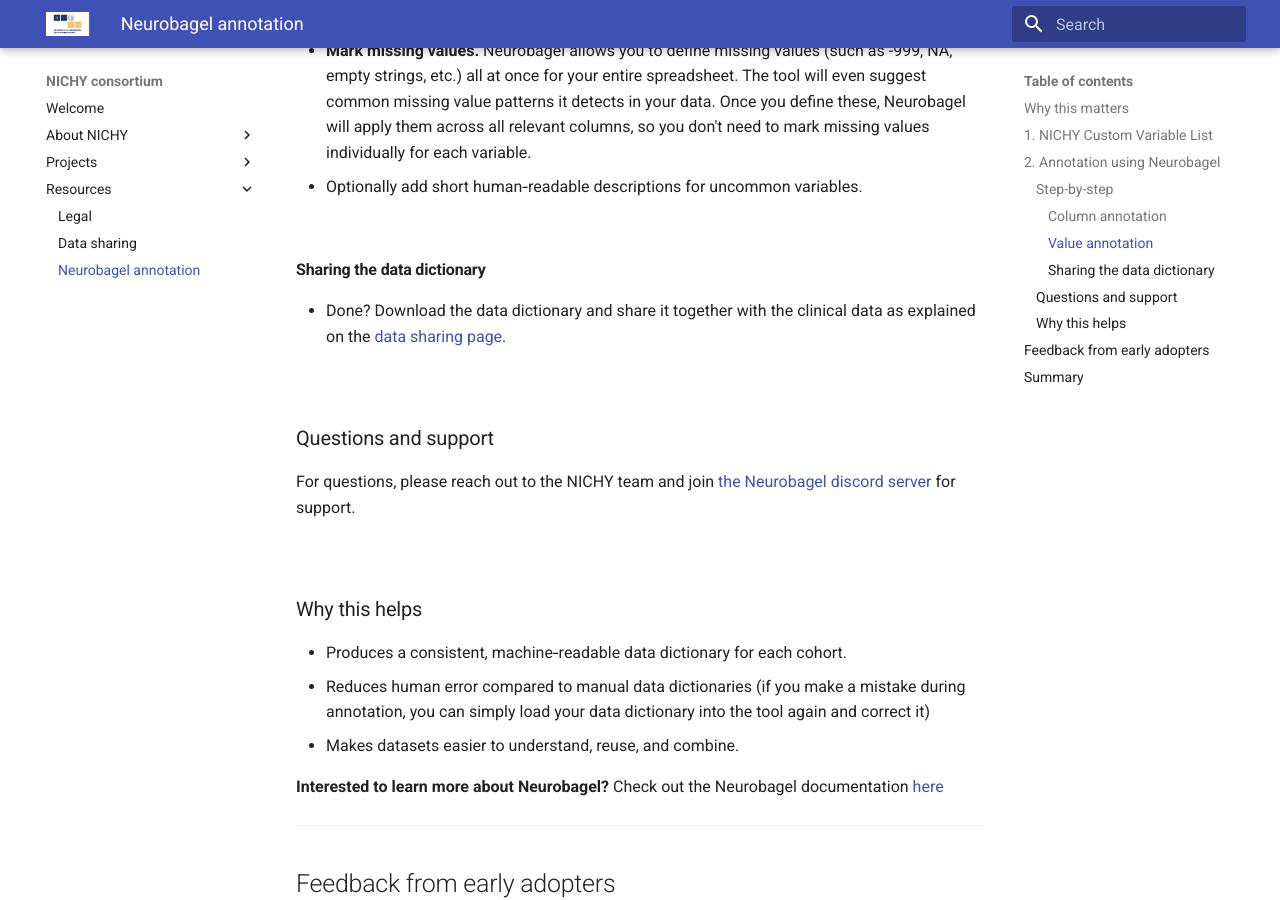
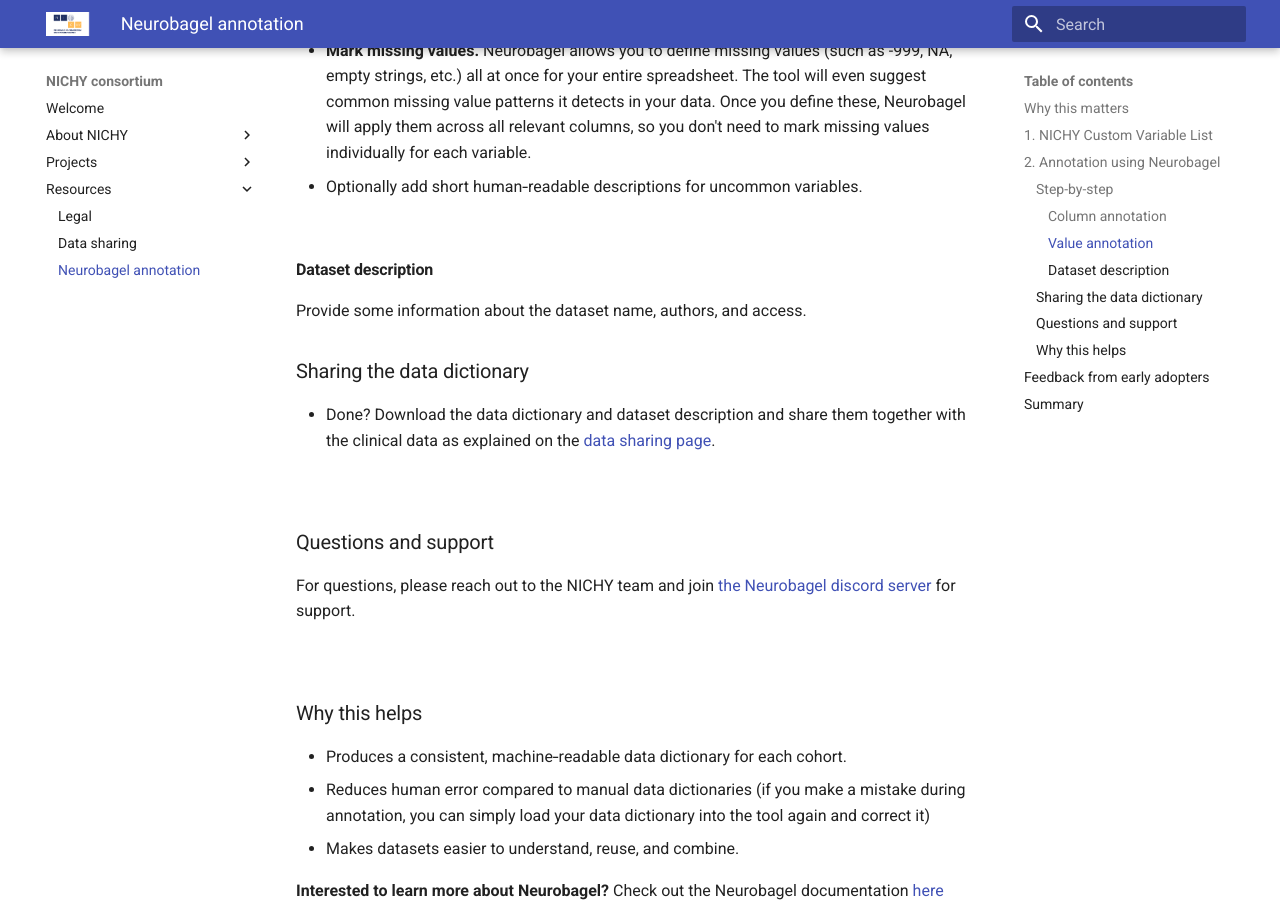
Before and after one commit to nichy-consortium/nichy, an MkDocs documentation site: the page built from docs/resources/how_to_guides/Neurobagel_data_annotation.md, in a window 1280 px wide and 900 px high, scrolled down 2438 px. Built offline with MkDocs 1.6.1 and Material for MkDocs 9.7.7, drawn with Linux system fonts in a browser that asks for light colours.

Commit message:
Update Neurobagel_data_annotation.md

```diff
--- a/docs/resources/how_to_guides/Neurobagel_data_annotation.md
+++ b/docs/resources/how_to_guides/Neurobagel_data_annotation.md
@@ -61,9 +61,14 @@
 
 <br>
 
-#### Sharing the data dictionary
+#### Dataset description
 
-- Done? Download the data dictionary and share it together with the clinical data as explained on the [data sharing page](./data_sharing.md).
+Provide some information about the dataset name, authors, and access.
+
+
+### Sharing the data dictionary
+
+- Done? Download the data dictionary and dataset description and share them together with the clinical data as explained on the [data sharing page](./data_sharing.md).
 
 <br>
 
```
